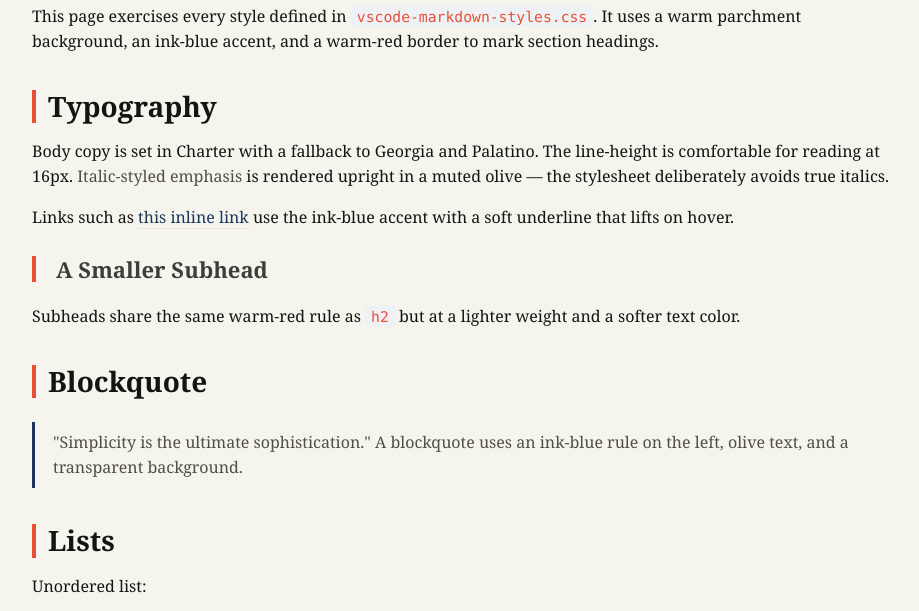
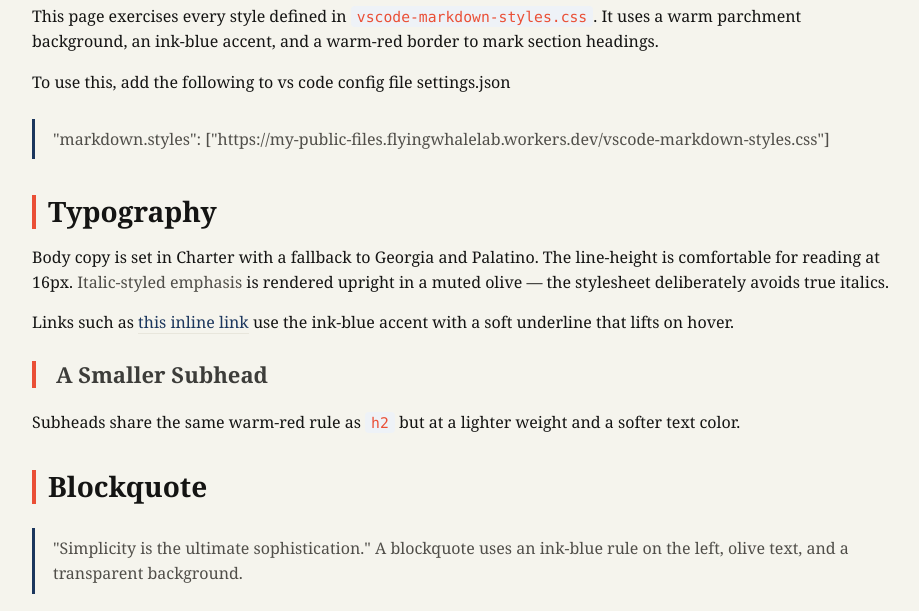
Before and after one commit to dwang28/my-public-files, a plain HTML site: page index.html in a window 1280 px wide. Shown: the part 120-731 px from the top of the page, without its empty margins (178-1097 px from the left). Drawn offline with Linux system fonts and the light colour scheme.

Commit message:
add instruction

```diff
--- a/index.html
+++ b/index.html
@@ -9,6 +9,13 @@
     <h1>VSCode Markdown Styles — Sample</h1>
 
     <p>This page exercises every style defined in <code>vscode-markdown-styles.css</code>. It uses a warm parchment background, an ink-blue accent, and a warm-red border to mark section headings.</p>
+    <p>
+        To use this, add the following to vs code config file settings.json
+    <blockquote>
+        "markdown.styles": ["https://my-public-files.flyingwhalelab.workers.dev/vscode-markdown-styles.css"]
+    </blockquote>
+
+    </p>
 
     <h2>Typography</h2>
 
```
